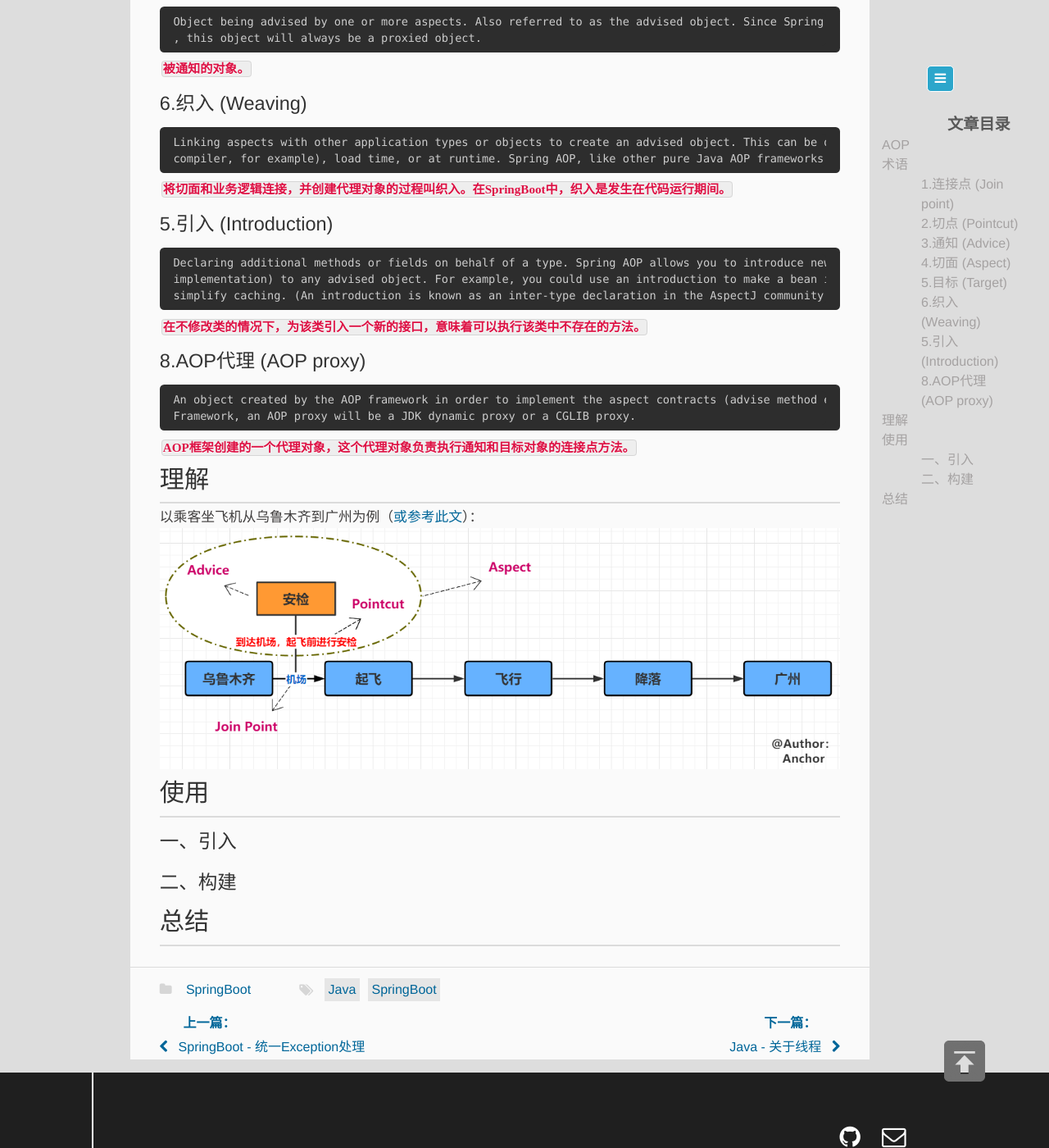
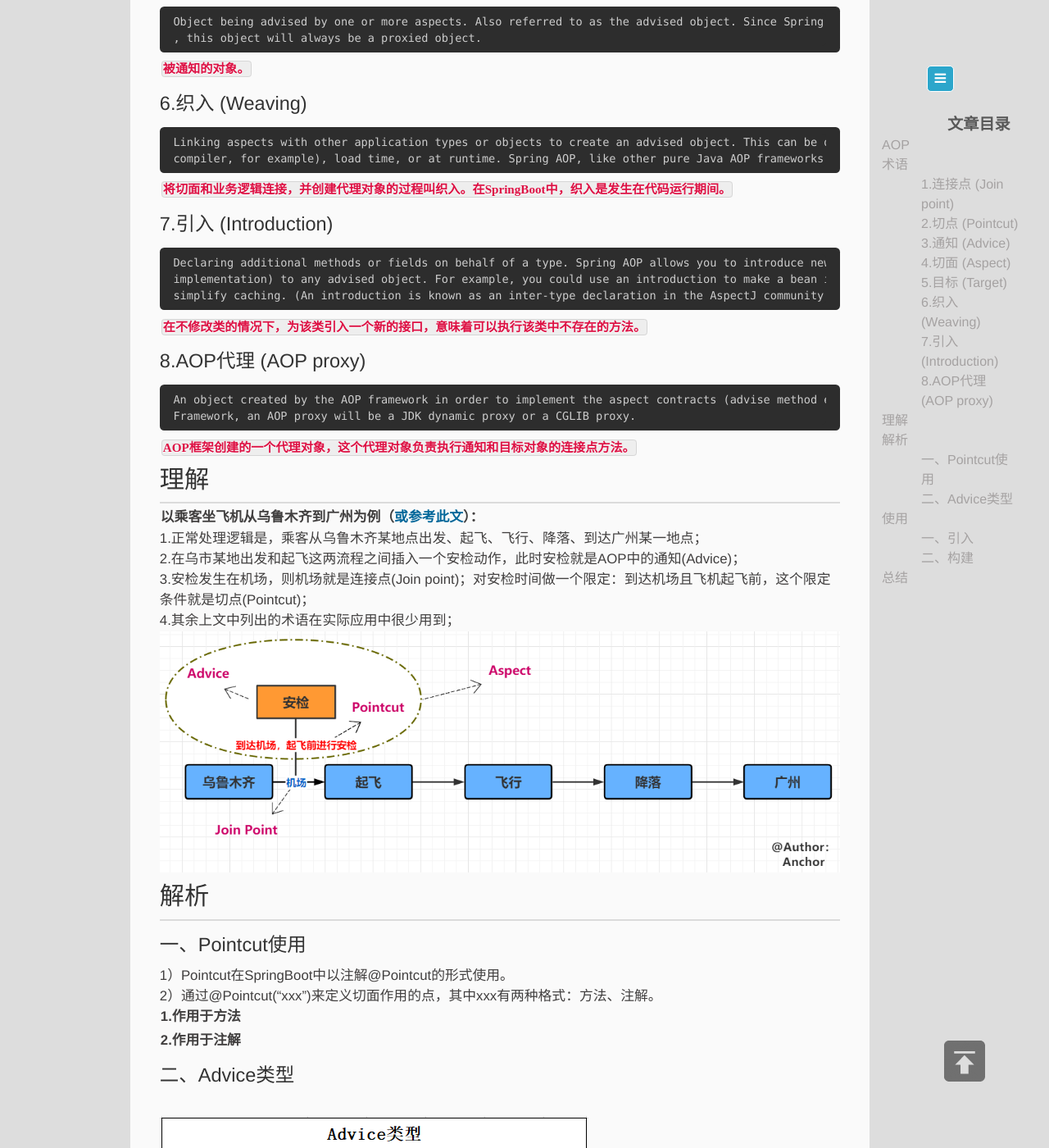
Before and after one commit to memorate/memorate.github.io, a Jekyll site: the page built from _posts/2020-08-18-springboot-aop.md, in a window 1280 px wide and 1400 px high, scrolled down 1446 px. Shown: the whole window at 82% size. Built offline with Jekyll 4.4.1, drawn with Linux system fonts in a browser that asks for light colours; some of the changed text lies outside the part shown.

Commit message:
update 20200818

````diff
--- a/_posts/2020-08-18-springboot-aop.md
+++ b/_posts/2020-08-18-springboot-aop.md
@@ -13,7 +13,7 @@
 ## AOP
 1.AOP(Aspect Oriented Programming，**面向切面编程**)，是对OOP(Object Oriented Programming，面向对象编程)的一种**补充**；
 2.OOP的关键是**类(Class)**，侧重于对象的封装、继承；AOP的关键是**切面(Aspect)**，侧重于对业务代码中某一公共行为的提取；
-3.AOP可以在不修改业务代码的情况下，在切入点(Pointcut)向现有代码中添加一些自定义行为(Advice)；
+3.AOP可以在不修改业务代码的情况下，在连接点(Join point)向现有代码中添加一些自定义行为(Advice)；
 4.SpringBoot中AOP的底层原理是**动态代理**技术，AOP的主要应用场景是事务管理、日志记录、用户权限校验等；
 ## 术语
 ***以下英文摘自[官网](https://docs.spring.io/spring-framework/docs/2.5.x/reference/aop.html)，中文为个人理解。***
@@ -22,7 +22,7 @@
 A point during the execution of a program, such as the execution of a method or the handling of an exception. In Spring AOP, a join point
 always represents a method execution.
 ```
-`切面与逻辑代码的连接点，在SpringBoot连接点一般是方法的执行。`
+`切面与逻辑代码的连接点，在SpringBoot中连接点一般是方法的执行。`
 #### 2.切点 (Pointcut)
 ```text
 A predicate that matches join points. Advice is associated with a pointcut expression and runs at any join point matched by the pointcut
@@ -61,7 +61,7 @@
 compiler, for example), load time, or at runtime. Spring AOP, like other pure Java AOP frameworks, performs weaving at runtime.
 ```
 `将切面和业务逻辑连接，并创建代理对象的过程叫织入。在SpringBoot中，织入是发生在代码运行期间。`
-#### 5.引入 (Introduction)
+#### 7.引入 (Introduction)
 ```text
 Declaring additional methods or fields on behalf of a type. Spring AOP allows you to introduce new interfaces (and a corresponding
 implementation) to any advised object. For example, you could use an introduction to make a bean implement an IsModified interface, to
@@ -75,9 +75,31 @@
 ```
 `AOP框架创建的一个代理对象，这个代理对象负责执行通知和目标对象的连接点方法。`
 ## 理解
-以乘客坐飞机从乌鲁木齐到广州为例（[或参考此文](https://my.oschina.net/yanquan345/blog/203415)）：
+**以乘客坐飞机从乌鲁木齐到广州为例（[或参考此文](https://my.oschina.net/yanquan345/blog/203415)）：**
+1.正常处理逻辑是，乘客从乌鲁木齐某地点出发、起飞、飞行、降落、到达广州某一地点；
+2.在乌市某地出发和起飞这两流程之间插入一个安检动作，此时安检就是AOP中的通知(Advice)；
+3.安检发生在机场，则机场就是连接点(Join point)；对安检时间做一个限定：到达机场且飞机起飞前，这个限定条件就是切点(Pointcut)；
+4.其余上文中列出的术语在实际应用中很少用到；
 ![]({{ "/assets/img/20200818/20200818001.png"}})
+## 解析
+#### 一、Pointcut使用
+1）Pointcut在SpringBoot中以注解@Pointcut的形式使用。
+2）通过@Pointcut("xxx")来定义切面作用的点，其中xxx有两种格式：方法、注解。
+**1.作用于方法**
+
+**2.作用于注解**
+#### 二、Advice类型
+　　　　　　　　　　　　　　　![]({{ "/assets/img/20200818/20200818002.png"}})
 ## 使用
 #### 一、引入
+```xml
+<dependency>
+    <groupId>org.springframework.boot</groupId>
+    <artifactId>spring-boot-starter-aop</artifactId>
+    <version>${latestVersion}</version>
+</dependency>
+```
+PS：在IDEA中使用AOP可以打开下面的插件，体验较好。
+![]({{ "/assets/img/20200818/20200818003.png"}})
 #### 二、构建
 ## 总结
````
Also changed, not shown: assets/img/20200818/20200818002.png (added), assets/img/20200818/20200818003.png (added).
